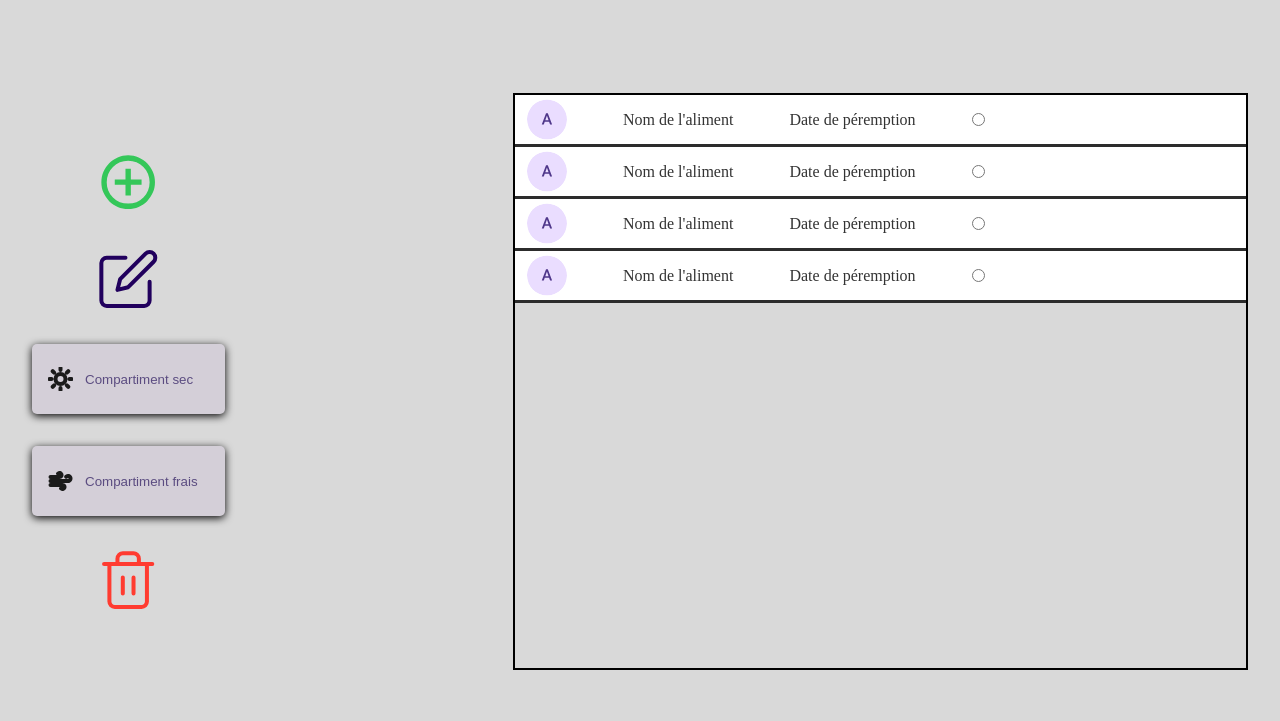
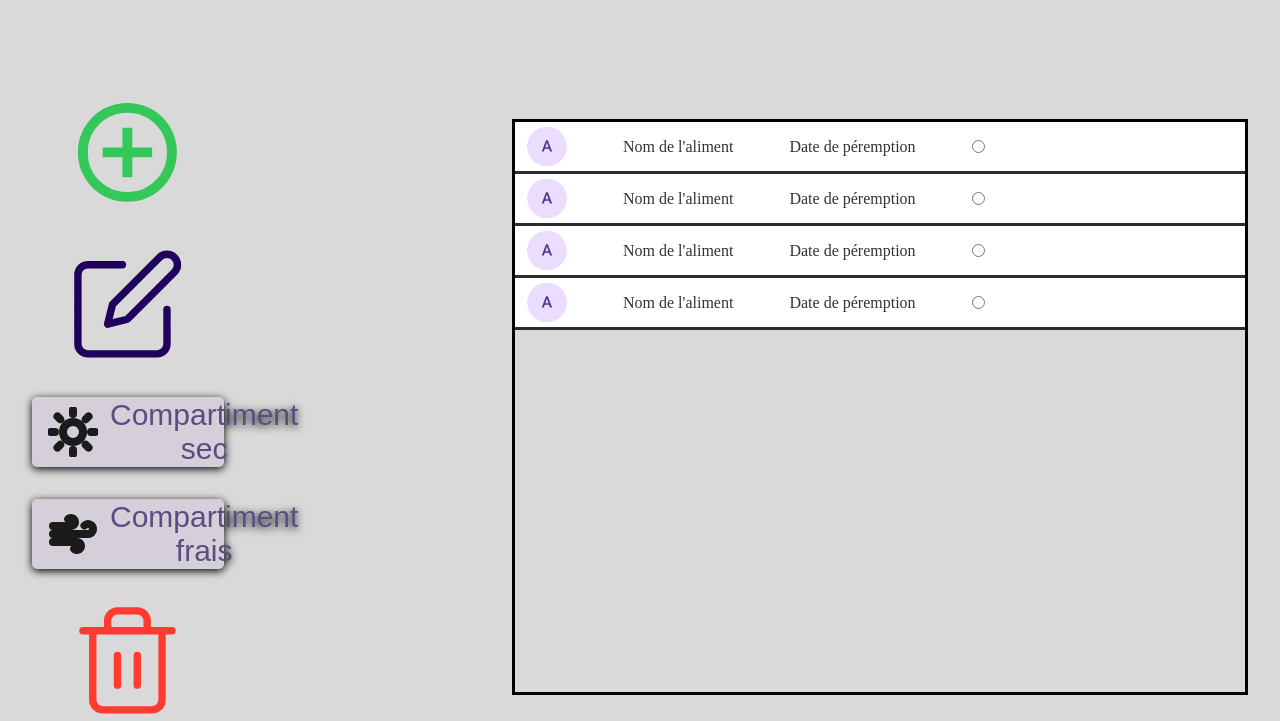
Before and after one commit to chokinyan/app-Stock-Collocation, a website with bundled scripts: page public/colloc/compartiment/index.html in a window 1280 px wide. Shown: the part 2497-3218 px from the top of the page. Before the commit the page ends 3167 px from the top, so only its background shows below. Built offline with nearby package versions, Linux system fonts and the light colour scheme.

Commit message:
ajoustement des tailles

```diff
--- a/public/asset/css/style.css
+++ b/public/asset/css/style.css
@@ -268,13 +268,24 @@ body {
     gap: 2rem;
 }
 
+.icon {
+    width: 120px;
+    height: 120px;
+}
+
 .compartiment-button {
     --padding-button: 0.5rem 1rem;
-    --width-button: 193px;
-    --height-button: 70px;
+    --width-button: 15vw;
+    --height-button: 8.75vh;
     align-items: center;
     display: flex;
+    font-size: 30px;
     gap: 0.75rem;
+}
+
+.compartiment-button img {
+    width: 50px;
+    height: 50px;
 }
 
 #compartiment-item-list {
--- a/public/colloc/compartiment/index.html
+++ b/public/colloc/compartiment/index.html
@@ -21,8 +21,8 @@
 
     <div id="compartiment-main-container">
         <div id="compartiment-selector">
-            <img src="../../asset/image/icon/add_circle.svg" alt="Add item" id="add-item-icon" class="clickable">
-            <img src="../../asset/image/icon/Edit.svg" alt="Edit item" id="edit-item-icon" class="clickable">
+            <img src="../../asset/image/icon/add_circle.svg" alt="Add item" id="add-item-icon" class="clickable icon">
+            <img src="../../asset/image/icon/Edit.svg" alt="Edit item" id="edit-item-icon" class="clickable icon">
             <button class="choice-button compartiment-button" Compartiment-type="Compartiment Sec">
                 <img src="../../asset/image/icon/secIcon.svg">
                 Compartiment sec
@@ -31,11 +31,11 @@
                 <img src="../../asset/image/icon/FraisIcon.svg">
                 Compartiment frais
             </button>
-            <img src="../../asset/image/icon/Trash 2.svg" alt="Delete item" id="delete-item-icon" class="clickable">
+            <img src="../../asset/image/icon/Trash 2.svg" alt="Delete item" id="delete-item-icon" class="clickable icon">
 
         </div>
 
-        <div id="compartiment-item-list">
+        <div id="alerte-content-container">
             <div class="compartiment-item">
                 <img src="../../asset/image/icon/Monogram.svg" alt="foodIcon" class="compartiment-item-icon">
                 <p class="compartiment-item-name">Nom de l'aliment</p>
```
Also changed, not shown: public/colloc/index.html (+1 -1 lines).
